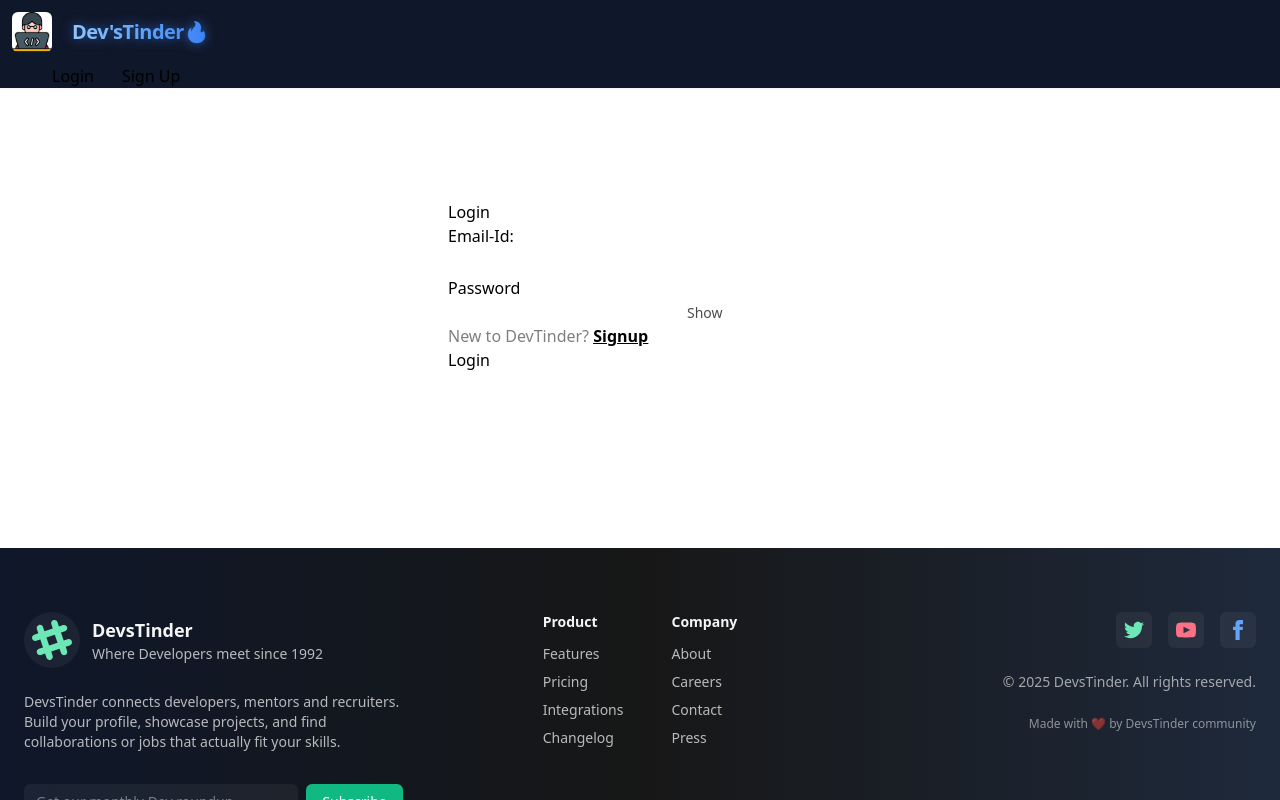
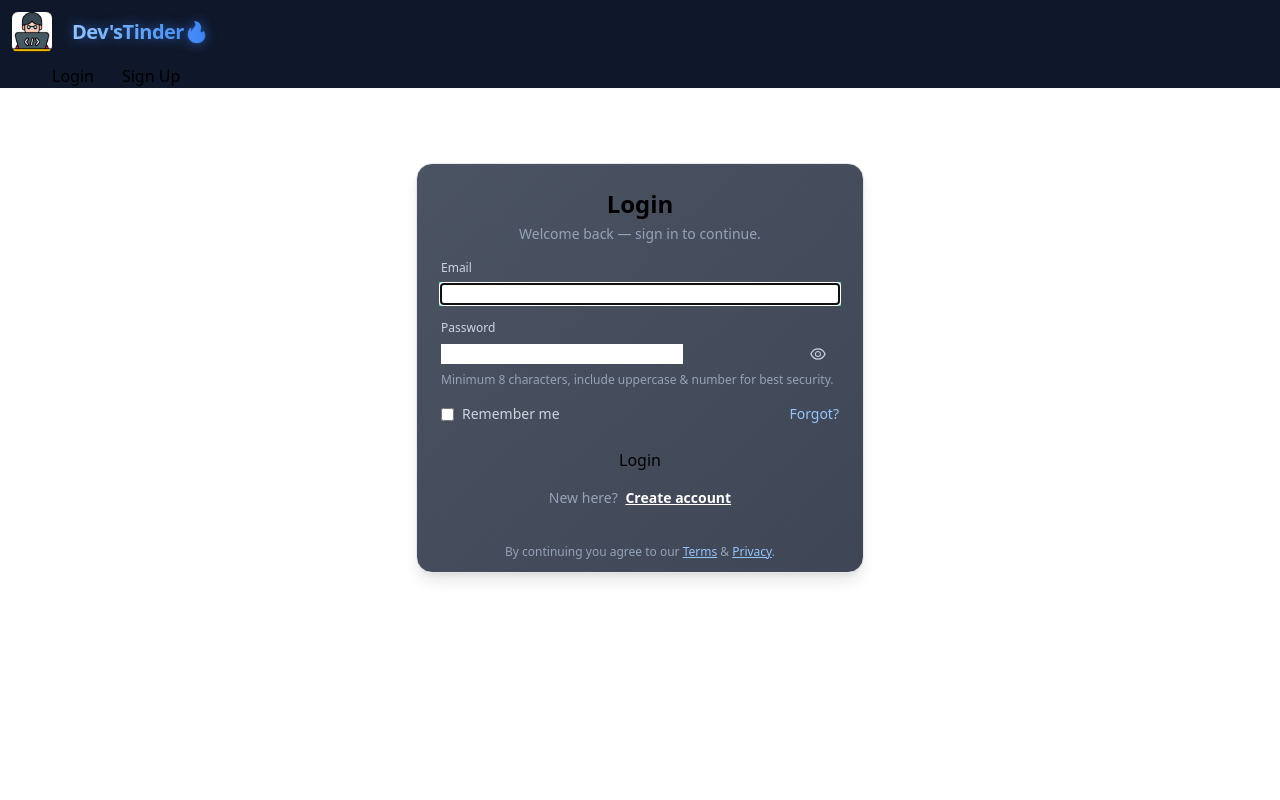
Before and after one commit to mustaqeem-m/devTinder, a React (Vite) app in the folder frontend/: page /welcome in a window 1280 px wide. Both pictures are taken after a click on the button "Login". Shown: the top 800 px of the page. Built offline with nearby package versions, Linux system fonts and the light colour scheme; no server answers.

Commit message:
feat: login page ui renovate

```diff
--- a/frontend/src/Components/LandingPage.jsx
+++ b/frontend/src/Components/LandingPage.jsx
@@ -67,7 +67,7 @@ function useParticleCanvas() {
    Drop-in replacement for your existing motion div + img logo.
 */
 function InteractiveLogo({
-  src = '../../public/download.png',
+  src = '/download.png',
   size = 176 /* px, matches w-44 */,
 }) {
   const wrapRef = useRef(null);
@@ -237,7 +237,7 @@ const LandingPage = () => {
           {/* Left column: hero */}
           <section className="flex-1 flex flex-col items-center lg:items-start text-center lg:text-left">
             {/* REPLACED: interactive logo */}
-            <InteractiveLogo src="../../public/download.png" />
+            <InteractiveLogo src="../../download.png" />
 
             <motion.h1
               initial={{ opacity: 0, y: -28 }}
--- a/frontend/src/Components/Login.jsx
+++ b/frontend/src/Components/Login.jsx
@@ -1,11 +1,17 @@
-import React, { useEffect, useState } from 'react';
+// Login.jsx
+// Dependencies: axios, react-redux, react-router-dom, react-icons
+// npm i axios react-icons
+import React, { useEffect, useState, useRef } from 'react';
 import axios from 'axios';
 import { useDispatch } from 'react-redux';
 import { addUser } from '../utils/slice/UserSlice';
 import { useNavigate, Link, useLocation } from 'react-router-dom';
 import { BASE_URL } from './../utils/constants';
+import { AiOutlineEye, AiOutlineEyeInvisible } from 'react-icons/ai';
 
 axios.defaults.withCredentials = true;
+
+const MIN_PASSWORD = 8;
 
 const Login = () => {
   const [firstName, setFirstName] = useState('');
@@ -15,9 +21,11 @@ const Login = () => {
   const [password, setPassword] = useState('');
   const [error, setError] = useState('');
   const [signUpToast, setSignUpToast] = useState('');
+  const [loading, setLoading] = useState(false);
   const dispatch = useDispatch();
   const navigate = useNavigate();
   const location = useLocation();
+  const emailRef = useRef(null);
 
   const initialSignUp =
     typeof location.state?.showSignup === 'boolean'
@@ -32,25 +40,64 @@ const Login = () => {
     }
   }, [location.state]);
 
-  const handleLogin = async () => {
+  useEffect(() => {
+    if (signUpToast) {
+      const t = setTimeout(() => setSignUpToast(''), 3500);
+      return () => clearTimeout(t);
+    }
+  }, [signUpToast]);
+
+  useEffect(() => {
+    // focus email field on mount
+    if (emailRef.current) emailRef.current.focus();
+  }, []);
+
+  const validateEmail = (email) =>
+    /^[^\s@]+@[^\s@]+\.[^\s@]+$/.test(String(email).toLowerCase());
+
+  const clientValidate = () => {
+    if (!validateEmail(emailId)) {
+      setError('Please enter a valid email.');
+      return false;
+    }
+    if (password.length < MIN_PASSWORD) {
+      setError(`Password must be at least ${MIN_PASSWORD} characters.`);
+      return false;
+    }
+    return true;
+  };
+
+  const handleLogin = async (e) => {
+    e?.preventDefault?.();
+    setError('');
+    if (!clientValidate()) return;
+    setLoading(true);
     try {
-      setError('');
       const res = await axios.post(
         BASE_URL + '/login',
         { emailId, password },
         { withCredentials: true }
       );
       dispatch(addUser(res.data));
-      return navigate('/feed');
+      navigate('/feed');
     } catch (err) {
-      setError(err?.response?.data?.error || 'Login failed');
-      console.log(err);
+      setError(err?.response?.data?.error || 'Login failed — try again.');
+      console.error(err);
+    } finally {
+      setLoading(false);
     }
   };
 
-  const handleSignUp = async () => {
+  const handleSignUp = async (e) => {
+    e?.preventDefault?.();
+    setError('');
+    if (!firstName.trim() && !lastName.trim()) {
+      setError('Please provide at least a first name.');
+      return;
+    }
+    if (!clientValidate()) return;
+    setLoading(true);
     try {
-      setError('');
       const res = await axios.post(BASE_URL + '/signup', {
         firstName,
         lastName,
@@ -58,135 +105,200 @@ const Login = () => {
         password,
       });
       dispatch(addUser(res.data.data));
-      navigate('/profile');
+      setSignUpToast('Signed up successfully! Please login to continue.');
+      // switch to login view
+      setSignUp(true);
+      // optionally navigate to profile
+      // navigate('/profile');
     } catch (err) {
-      console.log(err);
-      setError(err?.response?.data || 'Signup failed');
-      console.log(err);
+      console.error(err);
+      setError(
+        err?.response?.data?.message || err?.response?.data || 'Signup failed'
+      );
+    } finally {
+      setLoading(false);
     }
   };
 
   return (
-    <div className="flex justify-center my-28">
+    <div className="min-h-[70vh] flex items-center justify-center px-4">
+      {/* toast */}
       {signUpToast && (
-        <div className="toast toast-top toast-center">
-          <div className="alert alert-info">
-            <span>SignedUp successfully! login to Continue!</span>
+        <div className="fixed top-6 left-1/2 -translate-x-1/2 z-50">
+          <div className="bg-emerald-600 text-white px-4 py-2 rounded-md shadow-md">
+            {signUpToast}
           </div>
         </div>
       )}
-      <div className="card card-border bg-base-300 w-96 ">
-        <div className="card-body">
-          {!signUp ? (
-            <h2 className="card-title mx-auto">SignUp</h2>
-          ) : (
-            <h2 className="card-title mx-auto">Login</h2>
-          )}
-          <div>
-            <fieldset className="fieldset">
+
+      <div className="w-full max-w-md">
+        <div className="bg-gradient-to-br from-slate-800/80 to-slate-900/80 border border-white/6 rounded-2xl shadow-lg overflow-hidden">
+          <div className="px-6 py-6">
+            <div className="mb-4 text-center">
+              <h2 className="text-2xl font-semibold">
+                {signUp ? 'Login' : 'Create your account'}
+              </h2>
+              <p className="text-sm text-slate-400 mt-1">
+                {signUp
+                  ? 'Welcome back — sign in to continue.'
+                  : 'Join DevsTinder — connect with devs & ship faster.'}
+              </p>
+            </div>
+
+            <form
+              onSubmit={signUp ? handleLogin : handleSignUp}
+              className="space-y-4"
+              noValidate
+            >
               {!signUp && (
-                <>
-                  <legend className="fieldset-legend mt-1">Firstname:</legend>
+                <div className="grid grid-cols-2 gap-3">
+                  <label className="flex flex-col text-sm text-slate-300">
+                    <span className="mb-2 text-xs">First name</span>
                     <input
                       type="text"
                       value={firstName}
-                    className="input text-white"
-                    placeholder=""
-                    onChange={(e) => {
-                      setFirstName(e.target.value);
-                    }}
+                      onChange={(e) => setFirstName(e.target.value)}
+                      className="input bg-white/3 placeholder-white/40 text-white focus:ring-2 focus:ring-emerald-400"
+                      placeholder="John"
                     />
-                  <legend className="fieldset-legend mt-1">Lastname:</legend>
+                  </label>
+
+                  <label className="flex flex-col text-sm text-slate-300">
+                    <span className="mb-2 text-xs">Last name</span>
                     <input
                       type="text"
                       value={lastName}
-                    className="input text-white"
-                    placeholder=""
-                    onChange={(e) => {
-                      setLastName(e.target.value);
-                    }}
+                      onChange={(e) => setLastName(e.target.value)}
+                      className="input bg-white/3 placeholder-white/40 text-white focus:ring-2 focus:ring-emerald-400"
+                      placeholder="Appleseed"
                     />
-                </>
+                  </label>
+                </div>
               )}
-              <legend className="fieldset-legend mt-1">Email-Id:</legend>
+
+              <label className="flex flex-col text-sm text-slate-300">
+                <span className="mb-2 text-xs">Email</span>
                 <input
-                type="text"
+                  ref={emailRef}
+                  type="email"
                   value={emailId}
-                className="input text-white"
-                placeholder=""
-                onChange={(e) => {
-                  setEmailId(e.target.value);
-                }}
+                  onChange={(e) => setEmailId(e.target.value)}
+                  className="input bg-white/3 placeholder-white/40 text-white focus:ring-2 focus:ring-emerald-400"
+                  placeholder="you@company.com"
+                  required
                 />
-              <legend className="fieldset-legend mt-1">Password</legend>
-              <label className="input validator">
+              </label>
+
+              <label className="flex flex-col text-sm text-slate-300 relative">
+                <span className="mb-2 text-xs">Password</span>
+                <div className="relative">
                   <input
                     type={showPass ? 'text' : 'password'}
                     value={password}
+                    onChange={(e) => setPassword(e.target.value)}
+                    className="input bg-white/3 placeholder-white/40 text-white pr-10 focus:ring-2 focus:ring-emerald-400"
+                    placeholder="Your secure password"
+                    minLength={MIN_PASSWORD}
                     required
-                  placeholder=""
-                  minLength="8"
-                  pattern="(?=.*\d)(?=.*[a-z])(?=.*[A-Z]).{8,}"
-                  title="Must be more than 8 characters, including number, lowercase letter, uppercase letter"
-                  className="text-white" // Added text-white here
-                  onChange={(e) => {
-                    setPassword(e.target.value);
-                  }}
+                    aria-describedby="pwd-helper"
                   />
                   <button
                     type="button"
-                  className="ml-2 text-sm opacity-70 hover:opacity-100"
-                  onClick={() => setShowPass(!showPass)}
+                    onClick={() => setShowPass((s) => !s)}
+                    className="absolute right-2 top-1/2 -translate-y-1/2 text-slate-300 hover:text-white p-1 rounded"
+                    aria-label={showPass ? 'Hide password' : 'Show password'}
+                    tabIndex={0}
                   >
-                  {/* icons omitted for brevity */}
-                  {showPass ? 'Hide' : 'Show'}
+                    {showPass ? (
+                      <AiOutlineEyeInvisible size={18} />
+                    ) : (
+                      <AiOutlineEye size={18} />
+                    )}
                   </button>
-              </label>
-            </fieldset>
                 </div>
 
+                <div id="pwd-helper" className="mt-2 text-xs text-slate-400">
+                  Minimum {MIN_PASSWORD} characters, include uppercase & number
+                  for best security.
+                </div>
+              </label>
+
+              {error && <div className="text-red-400 text-sm">{error}</div>}
+
+              <div className="flex items-center justify-between">
+                <div className="flex items-center gap-2 text-sm">
+                  <input
+                    id="remember"
+                    type="checkbox"
+                    className="checkbox checkbox-xs checkbox-info"
+                  />
+                  <label htmlFor="remember" className="text-slate-300">
+                    Remember me
+                  </label>
+                </div>
+                <Link
+                  to="/forgot"
+                  className="text-sm text-blue-300 hover:underline"
+                >
+                  Forgot?
+                </Link>
+              </div>
+
+              <div className="pt-2">
+                <button
+                  type="submit"
+                  disabled={loading}
+                  className={`w-full btn ${
+                    loading ? 'btn-disabled opacity-80' : 'btn-primary'
+                  } transition-transform active:scale-[0.995]`}
+                >
+                  {loading
+                    ? signUp
+                      ? 'Signing up...'
+                      : 'Logging in...'
+                    : signUp
+                    ? 'Login'
+                    : 'Create account'}
+                </button>
+              </div>
+            </form>
+
+            <div className="mt-4 text-center text-sm text-slate-400">
               {signUp ? (
-            <div>
-              <span className="opacity-50">New to DevTinder? </span>
-              <span className="font-semibold opacity-100 underline">
-                <Link
+                <>
+                  New here?{' '}
+                  <button
                     onClick={() => {
                       setSignUp(false);
+                      setError('');
                     }}
+                    className="text-white underline font-semibold ml-1"
                   >
-                  Signup
-                </Link>
-              </span>
-            </div>
+                    Create account
+                  </button>
+                </>
               ) : (
-            <div>
-              <span className="opacity-50">Already have an account? </span>
-              <span className="font-semibold opacity-100 underline">
-                <Link
+                <>
+                  Already have an account?{' '}
+                  <button
                     onClick={() => {
                       setSignUp(true);
+                      setError('');
                     }}
+                    className="text-white underline font-semibold ml-1"
                   >
-                  Login.
-                </Link>
-              </span>
-            </div>
-          )}
-
-          <p className="text-red-500 font-semibold">{error}</p>
-          <div className="card-actions justify-end">
-            {!signUp ? (
-              <button
-                className="btn btn-primary mx-auto"
-                onClick={handleSignUp}
-              >
-                signUp.
-              </button>
-            ) : (
-              <button className="btn btn-primary mx-auto" onClick={handleLogin}>
                     Login
                   </button>
+                </>
               )}
+            </div>
+          </div>
+
+          {/* footer row within card */}
+          <div className="px-6 py-3 bg-gradient-to-t from-transparent to-white/2 text-center text-xs text-slate-400">
+            By continuing you agree to our{' '}
+            <Link className="text-blue-300 underline">Terms</Link> &{' '}
+            <Link className="text-blue-300 underline">Privacy</Link>.
           </div>
         </div>
       </div>
```
Lines whose indentation alone changed are shown as unchanged.
